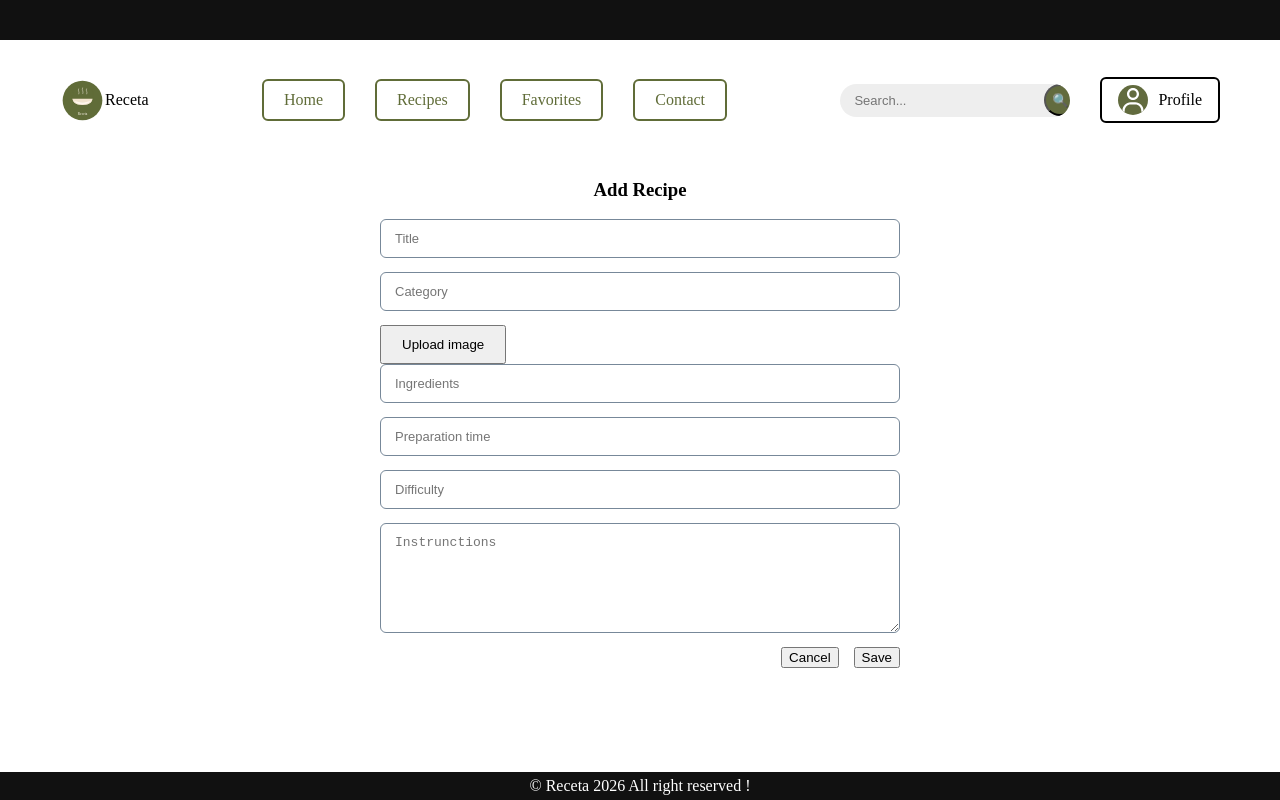
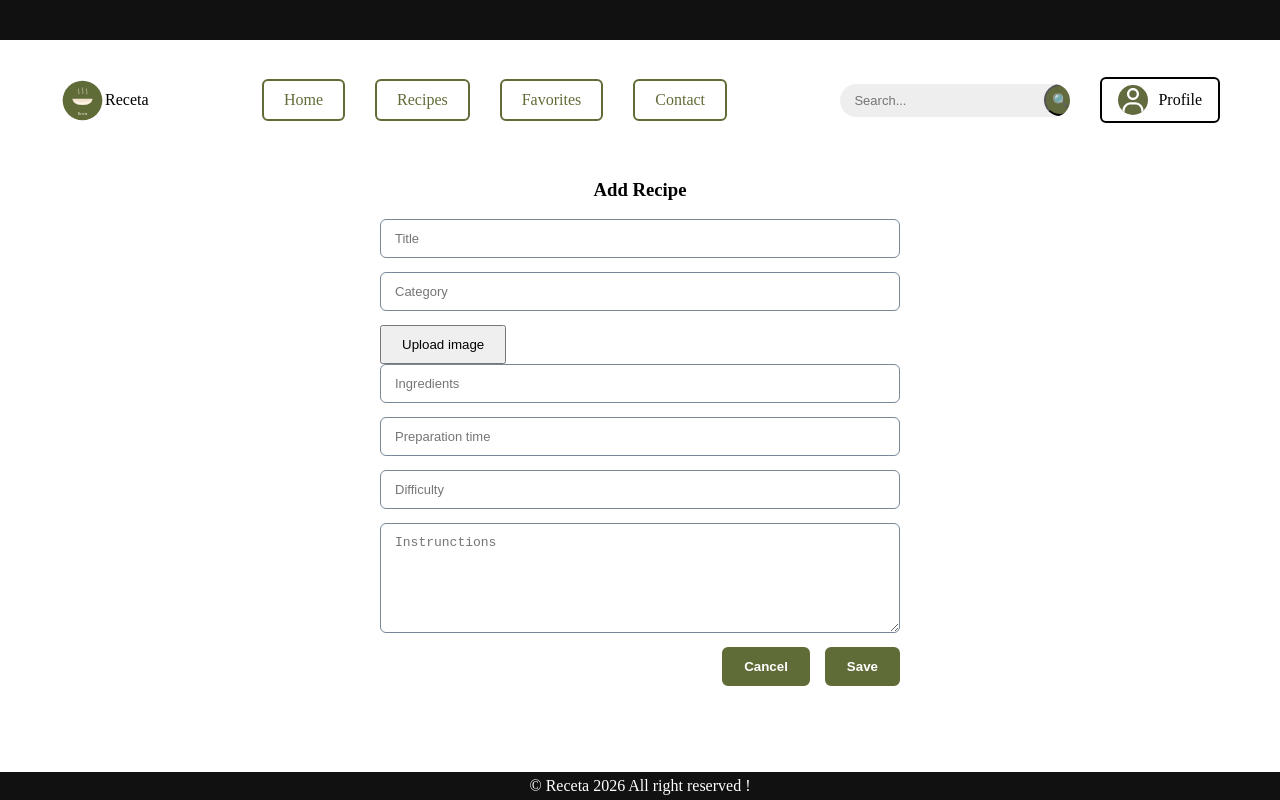
Before and after one commit to Jhudeska/frontend-recipe-app, a React (Vite) app: page /add_recipes in a window 1280 px wide. Built offline with nearby package versions, Linux system fonts and the light colour scheme.

Commit message:
Routes aangepast in zodat alle recipe pagina's zichtbaar worden in de applicatie

```diff
--- a/src/pages/recipes/AddRecipe.css
+++ b/src/pages/recipes/AddRecipe.css
@@ -44,3 +44,20 @@ textarea.field{
     justify-content:flex-end;
     gap: 15px;
 }
+
+.green-filled {
+    font-weight: bold;
+    background-color: #606C38;
+    border: 2px solid #606C38;
+    color: #ffffff;
+    padding: 10px 20px;
+    border-radius: 6px;
+    cursor: pointer;
+    transition: background-color 0.2s ease, color 0.2s ease;
+}
+
+.green-filled:hover {
+    background-color: transparent;
+    border: 2px solid #606C38;
+    color: #606C38;
+}
--- a/src/pages/recipes/AddRecipe.jsx
+++ b/src/pages/recipes/AddRecipe.jsx
@@ -1,5 +1,6 @@
 import {useRef, useState} from "react";
 import "./AddRecipe.css";
+import Button from "../../components/button/Button.jsx";
 
 function AddRecipe() {
     const fileInputRef = useRef(null);
@@ -124,8 +125,8 @@ function AddRecipe() {
                         required
                     />
                     <div className="navigate-buttons">
-                        <button type="submit">Cancel</button>
-                        <button type="submit">Save</button>
+                        <Button text="Cancel" buttonType="submit" btnColor="green-filled"></Button>
+                        <Button text="Save"   buttonType="submit" btnColor="green-filled"></Button>
                     </div>
                 </form>
             </div>
--- a/src/pages/recipes/Recipes.jsx
+++ b/src/pages/recipes/Recipes.jsx
@@ -1,5 +1,7 @@
 import './Recipes.css'
 import soup from "../../assets/kippensoep.png";
+import Button from "../../components/button/Button.jsx";
+import {Link} from "react-router-dom";
 
 
 function Recipes() {
@@ -30,13 +32,13 @@ function Recipes() {
                         </td>
                         <td>Lorem50</td>
                         <td>
-                            <button className="mini-btn x">x</button>
+                            <Link to="/add_recipes" className="mini-btn x">add</Link>
                         </td>
                         <td>
-                            <button className="mini-btn x">x</button>
+                            <Link to="/update_recipes" className="mini-btn x">edit</Link>
                         </td>
                         <td>
-                            <button className="mini-btn x">x</button>
+                            <Link to="/add_recipes" className="mini-btn x">delete</Link>
                         </td>
                     </tr>
 
@@ -49,13 +51,13 @@ function Recipes() {
                         </td>
                         <td>Lorem50</td>
                         <td>
-                            <button className="mini-btn x">x</button>
+                            <button  to="/add_recipes" className="mini-btn x">add</button>
                         </td>
                         <td>
-                            <button className="mini-btn x">x</button>
+                            <button className="mini-btn x">edit</button>
                         </td>
                         <td>
-                            <button className="mini-btn x">x</button>
+                            <button className="mini-btn x">delete</button>
                         </td>
                     </tr>
                     </tbody>
--- a/src/pages/recipes/UpdateRecipe.jsx
+++ b/src/pages/recipes/UpdateRecipe.jsx
@@ -1,5 +1,6 @@
 import {useRef, useState} from "react";
 import "./UpdateRecipe.css";
+import Button from "../../components/button/Button.jsx";
 
 function UpdateRecipe() {
     const fileInputRef = useRef(null);
@@ -124,8 +125,8 @@ function UpdateRecipe() {
                         required
                     />
                     <div className="navigate-buttons">
-                        <button type="submit">Cancel</button>
-                        <button type="submit">Save</button>
+                        <Button  text="Cancel" buttonType="submit" btnColor="green-filled"></Button>
+                        <Button text="Save" buttonType="submit" btnColor="green-filled"></Button>
                     </div>
                 </form>
             </div>
```
